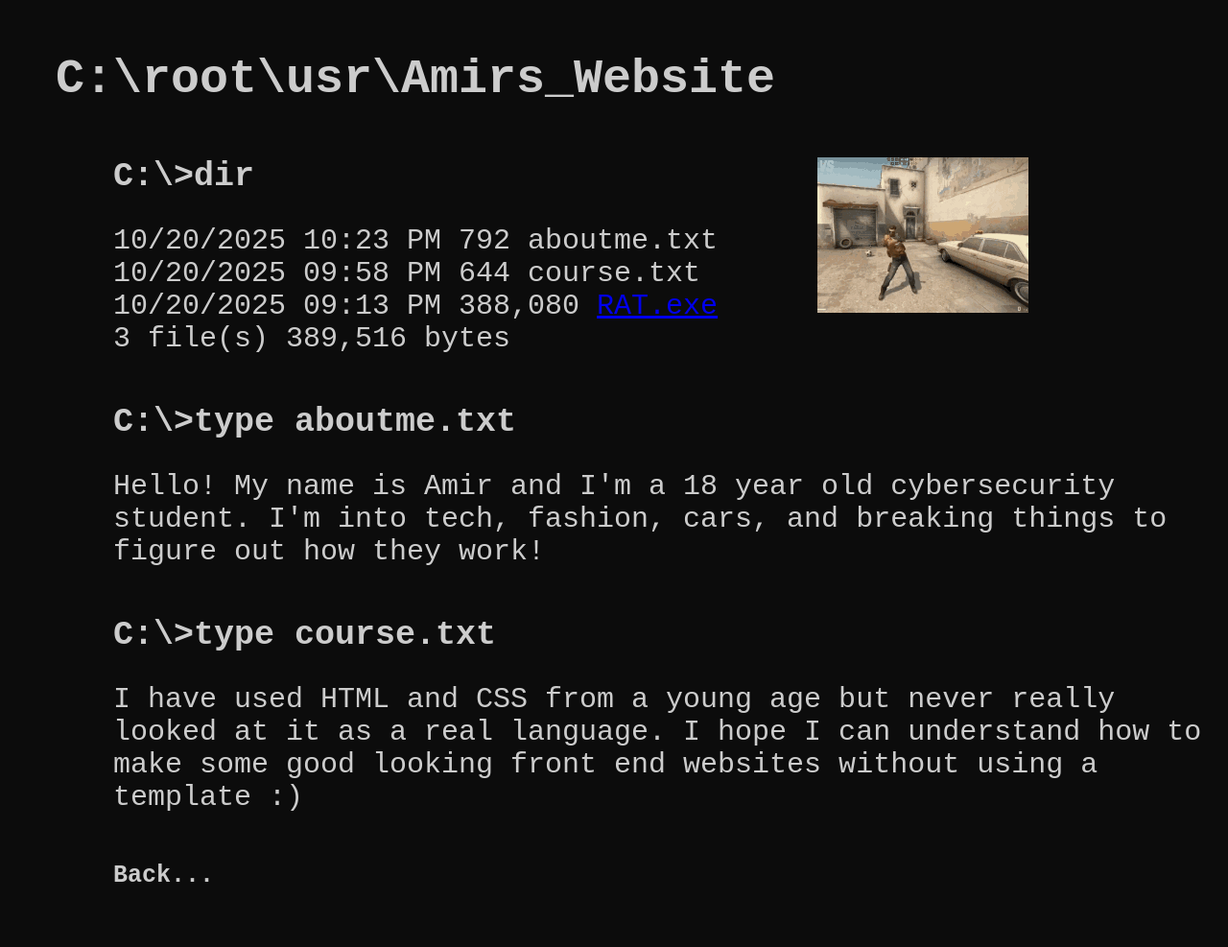
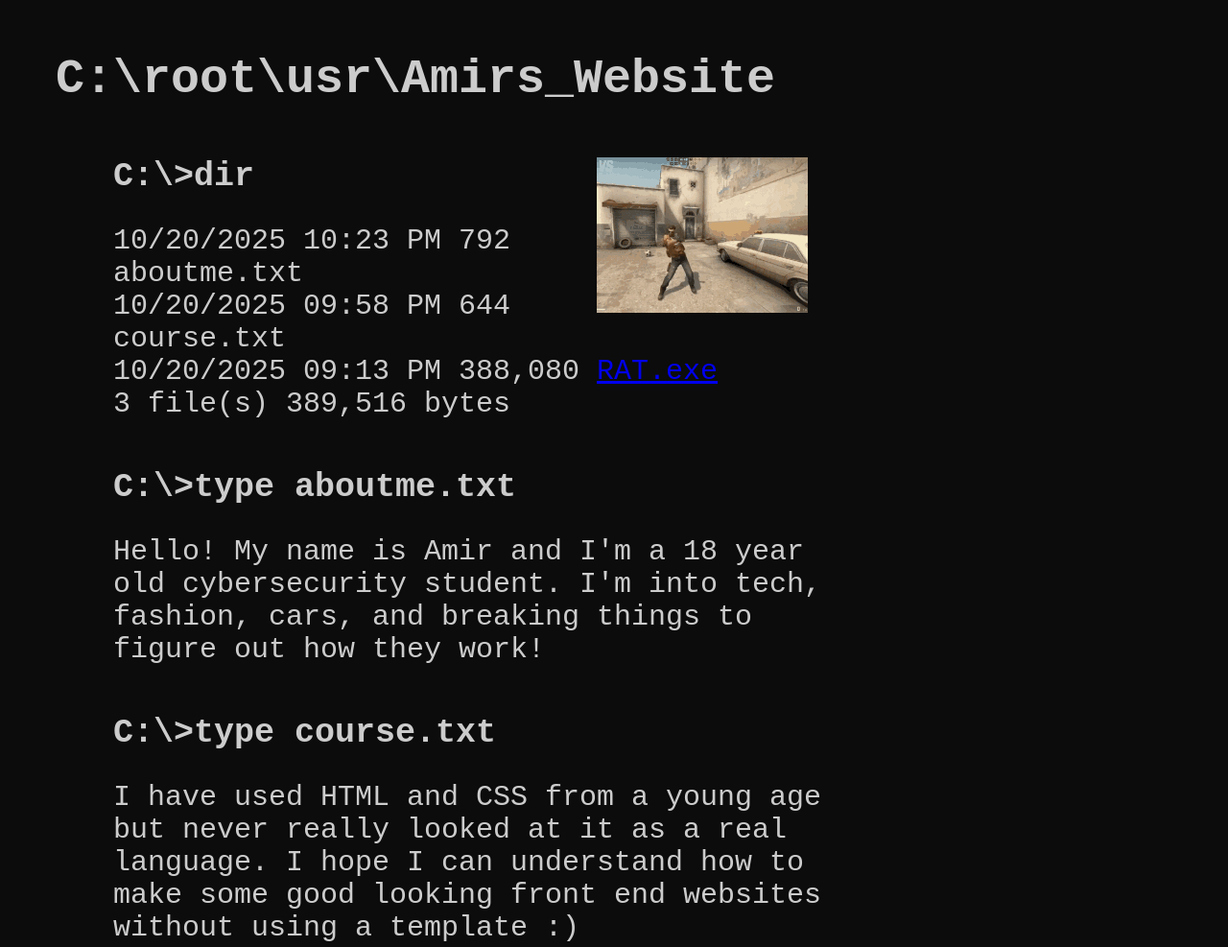
Before and after one commit to three-lark/webd168, a plain HTML site: page lesson01/index.html in a window 1280 px wide. Shown: the top 987 px of the page at 96% size. Before the commit the page ends 948 px from the top, so only its background shows below. Drawn offline with Linux system fonts and the light colour scheme; a web font is replaced by a local one.

Commit message:
formatting

```diff
--- a/lesson01/styles-lesson01.css
+++ b/lesson01/styles-lesson01.css
@@ -9,8 +9,9 @@ h1 {
 
 
 .gif {
-    padding-right: 200px;
+    padding-right: 30px;
     padding-top: 20px;
+    margin-right: 400px;
     float: right;
 
 }
@@ -31,6 +32,7 @@ p {
     padding-left: 60px;
     color: #cccccc;
     font-family: "Ubuntu Mono", monospace;
+    margin-right: 400px;
 }
 
 body {
```
